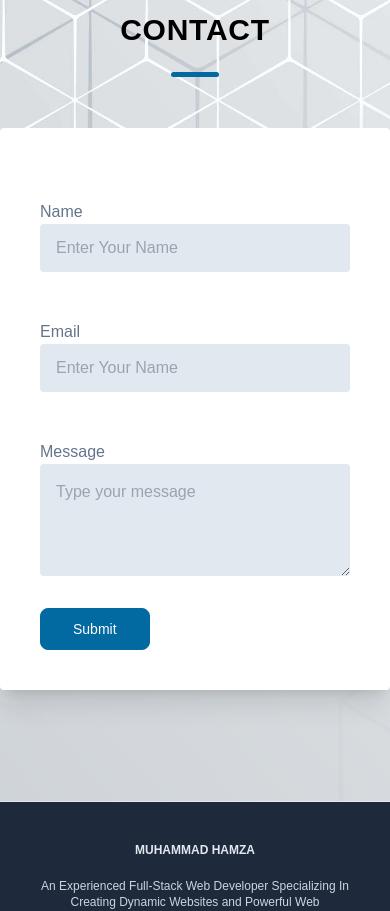
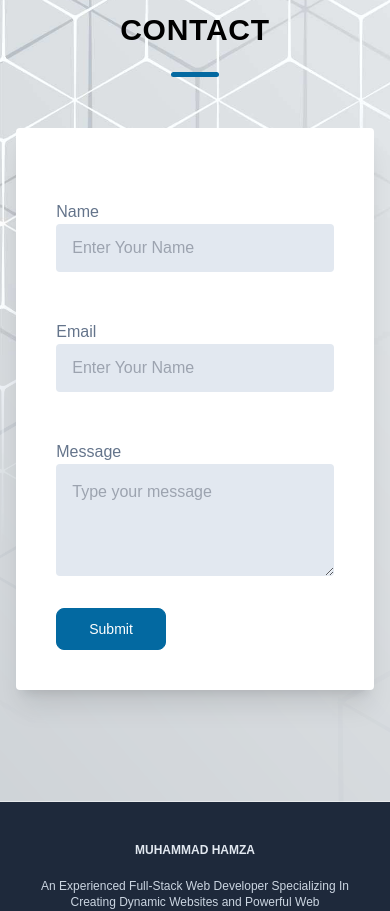
Before and after one commit to mhamza7265/mhamza7265.github.io, a React (Vite) app: page / in a window 390 px wide. Shown: the part 3780-4691 px from the top of the page. Built offline with nearby package versions, Linux system fonts and the light colour scheme; some icons are missing.

Commit message:
minor style update

```diff
--- a/src/components/Contact.jsx
+++ b/src/components/Contact.jsx
@@ -48,7 +48,7 @@ function Contact() {
     <section id="contact" className="contact pt-28  mt-28 pb-28">
       <Heading text="CONTACT" color="#000" />
       <form
-        className="p-10 bg-white dark:bg-gray-800 w-full sm:w-2/4 rounded shadow-xl mx-auto mt-20 relative"
+        className="p-10 bg-white dark:bg-gray-800 w-11/12 sm:w-2/4 rounded shadow-xl mx-auto mt-20 relative"
         ref={form}
         onSubmit={handleEmailSubmit}
       >
```
